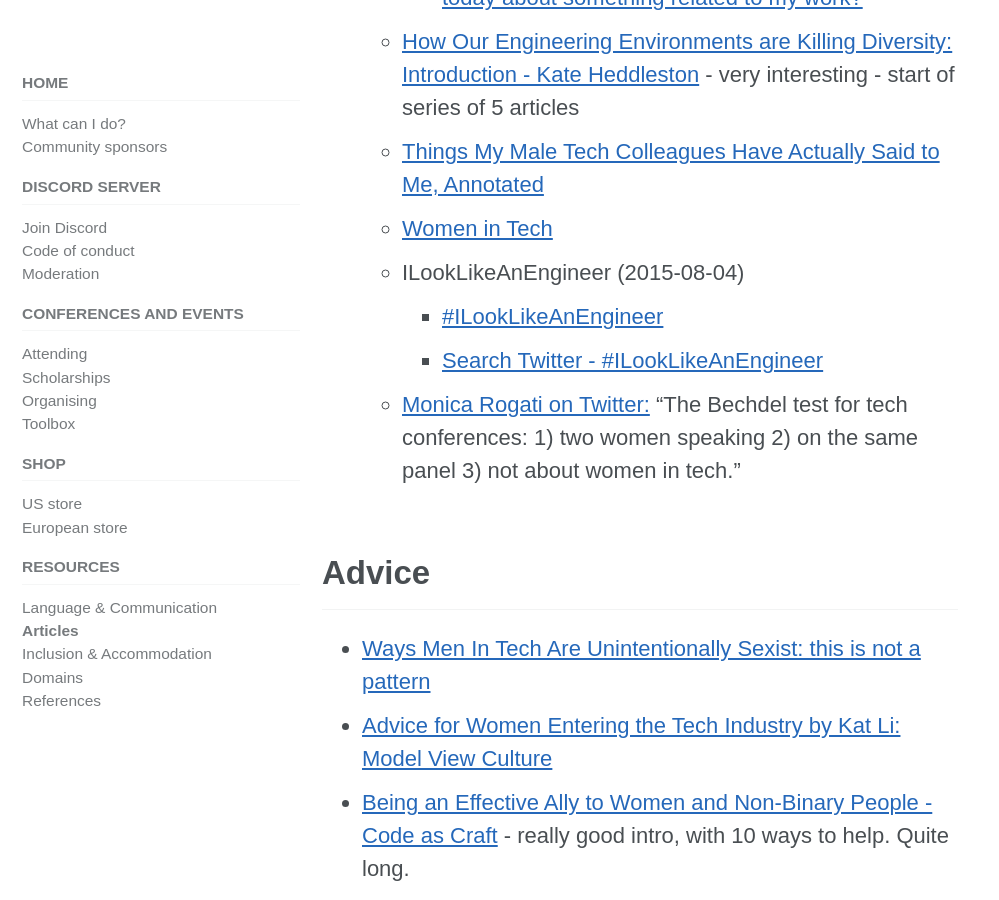
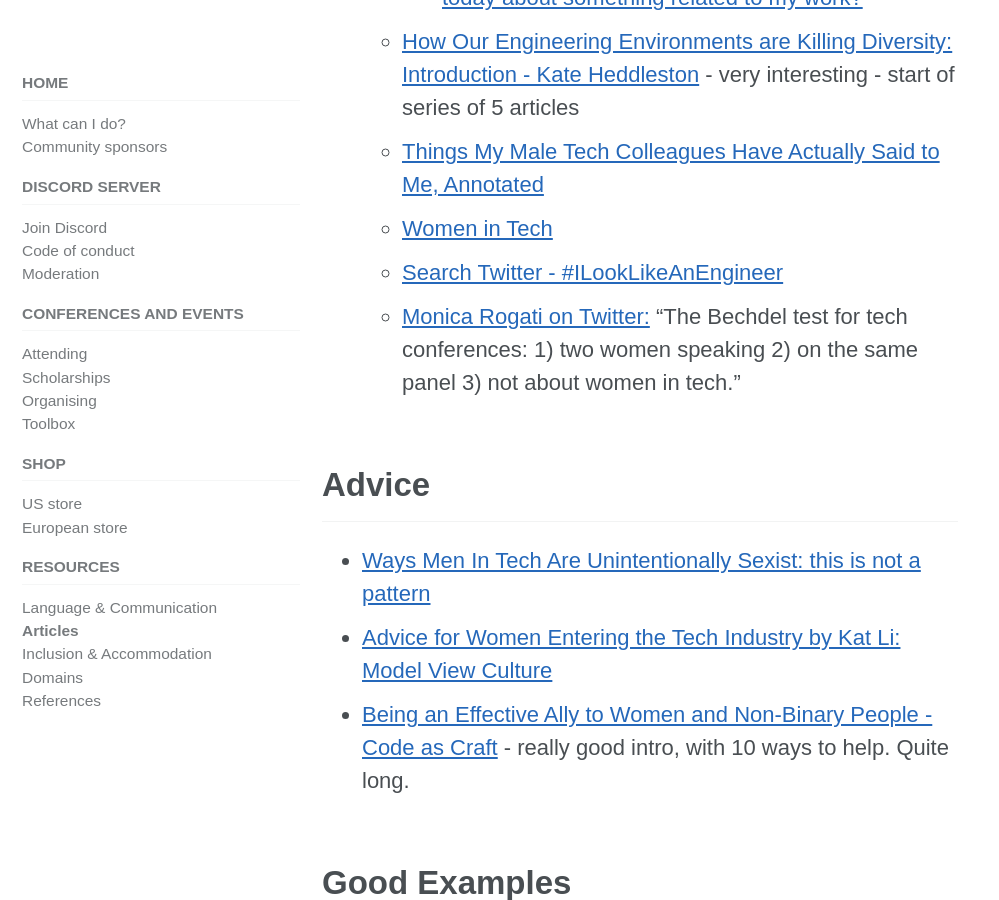
Before and after one commit to include-cpp/include-cpp.github.io, a Jekyll site: the page built from resources/articles/index.md, in a window 1280 px wide and 900 px high, scrolled down 2684 px. Shown: the whole window, without its empty margins (0-999 px from the left). Built offline with Jekyll 4.4.1, drawn with Linux system fonts in a browser that asks for light colours; cached includes are drawn as plain includes; nearby versions of some CDN libraries.

Commit message:
Remove broken link to ilooklikeanengineer.net

```diff
--- a/resources/articles/index.md
+++ b/resources/articles/index.md
@@ -40,9 +40,7 @@ In addition to very specific resources on language, hiring, and so on we have fo
   * [How Our Engineering Environments are Killing Diversity: Introduction - Kate Heddleston](https://www.kateheddleston.com/blog/how-our-engineering-environments-are-killing-diversity-introduction) - very interesting - start of series of 5 articles
   * [Things My Male Tech Colleagues Have Actually Said to Me, Annotated](http://the-toast.net/2015/04/01/things-male-tech-colleagues-have-actually-said-annotated/#qASYHUAoLQ2GQd9b.01)
   * [Women in Tech](https://www.innoq.com/blog/st/2014/08/women-in-tech/)
-  * ILookLikeAnEngineer (2015-08-04)
-	  * [#ILookLikeAnEngineer](http://ilooklikeanengineer.net/)
-	  * [Search Twitter - #ILookLikeAnEngineer](https://mobile.twitter.com/search?q=%23ILookLikeAnEngineer)
+  * [Search Twitter - #ILookLikeAnEngineer](https://mobile.twitter.com/search?q=%23ILookLikeAnEngineer)
   * [Monica Rogati on Twitter:](https://twitter.com/mrogati/status/665962306694615040) "The Bechdel test for tech conferences: 1) two women speaking 2) on the same panel 3) not about women in tech."
 
 ## Advice
```
